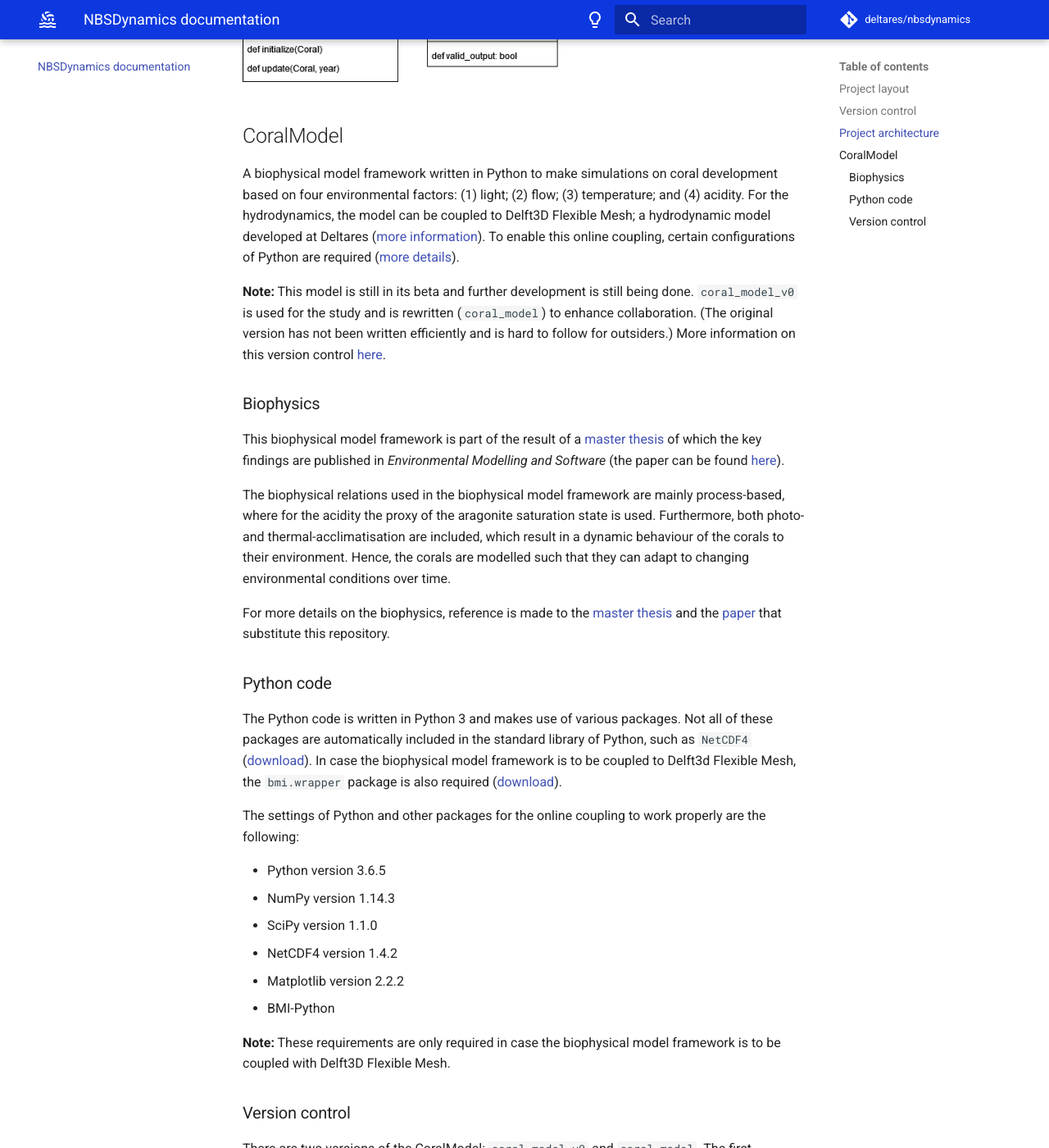
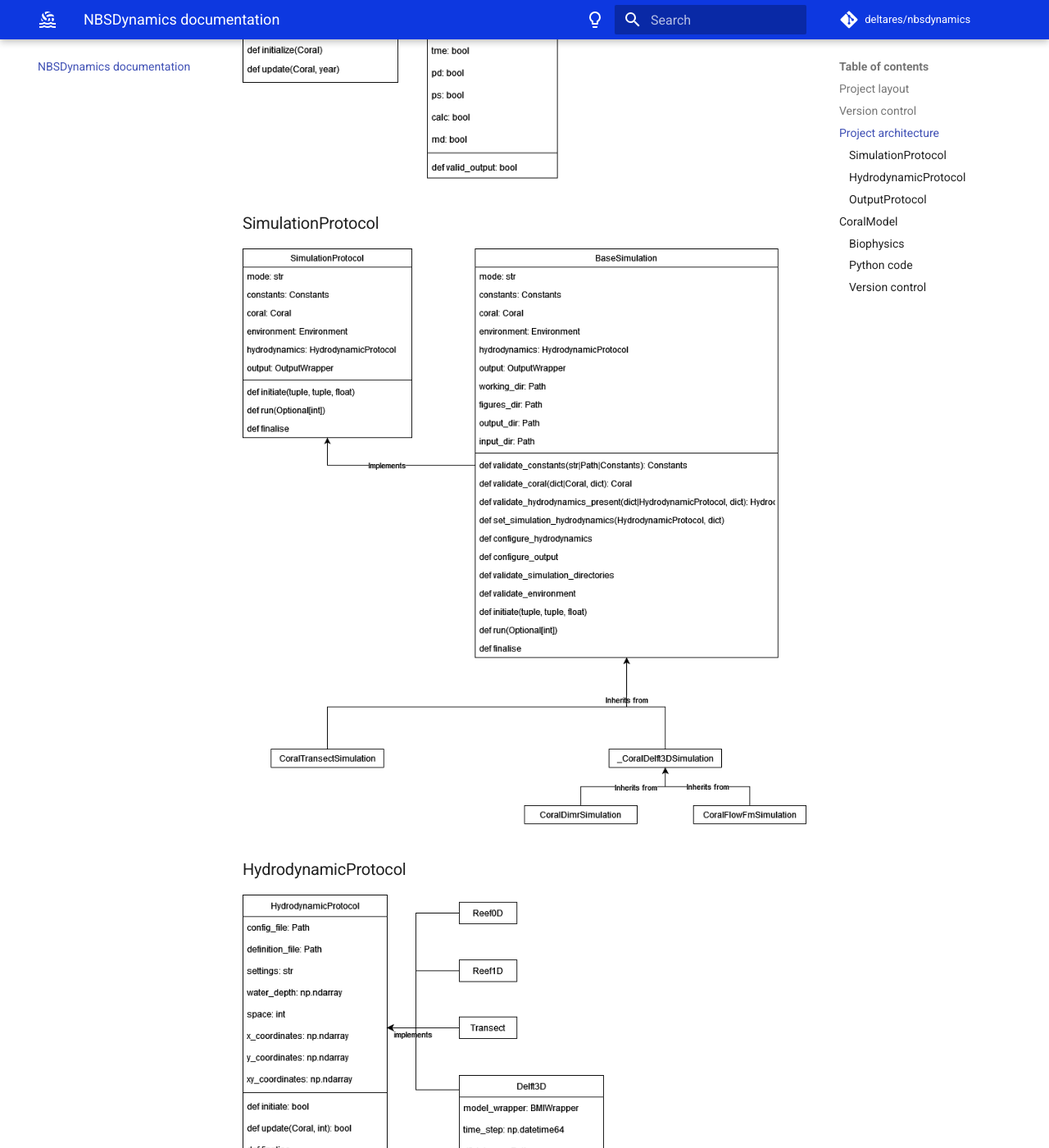
Before and after one commit to Deltares-research/NBSDynamics, an MkDocs documentation site: the page built from docs/index.md, in a window 1280 px wide and 1400 px high, scrolled down 1480 px. Shown: the whole window at 82% size. Built offline with MkDocs 1.6.1 and Material for MkDocs 9.7.7, drawn with Linux system fonts in a browser that asks for light colours; comment, search, counter and statistics services are not loaded.

Commit message:
docs(docs/diagrams): Extended and updated architecture diagram(s)

```diff
--- a/docs/index.md
+++ b/docs/index.md
@@ -24,6 +24,16 @@ At the moment of this edition (version v.0.4.0), the project has undergone sever
 
 A summary of the architecture can be seen in the following 'reduced' class diagram:
 ![`Class diagram v.0.4.0`](./diagrams/general_class_diagram.png)
+
+### SimulationProtocol
+![`SimulationProtocol v.0.4.0`](./diagrams/simulation_protocol.png)
+
+### HydrodynamicProtocol
+![`HydrodynamicProtocol v.0.4.0`](./diagrams/hydrodynamic_protocol.png)
+
+### OutputProtocol
+![`OutputProtocol v.0.4.0`](./diagrams/output_protocol.png)
+
 
 ## CoralModel
 A biophysical model framework written in Python to make simulations
```
Also changed, not shown: docs/diagrams/general_class_diagram.png, docs/diagrams/hydrodynamic_protocol.png (added), docs/diagrams/output_protocol.png (added), docs/diagrams/simulation_protocol.png (added), 2 other files.
